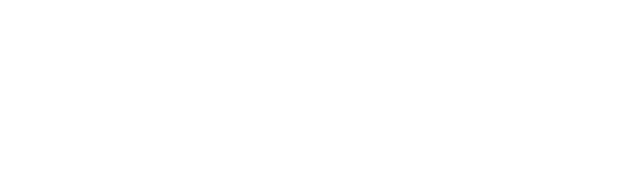
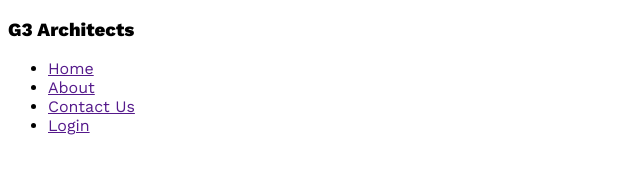
Before and after one commit to NadimSrabon/G3-Architect, a plain HTML site: page index.html in a window 1280 px wide. Shown: the whole page, without its empty margins (0-640 px from the left). Drawn offline with nearby package versions, Linux system fonts and the light colour scheme.

Commit message:
zero percent done

```diff
--- a/index.html
+++ b/index.html
@@ -8,8 +8,25 @@
 </head>
 <body>
     <header>
+        <nav>
+            <h3>G3 Architects</h3>
+            <ul>
+                <li><a href="">Home</a></li>
+                <li><a href="">About</a></li>
+                <li><a href="">Contact Us</a></li>
+                <li><a href="">Login</a></li>
+            </ul>
+        </nav>
 
     </header>
 
+    <main>
+
+    </main>
+
+    <footer>
+
+    </footer>
+
 </body>
 </html>
--- a/styles/style.css
+++ b/styles/style.css
@@ -0,0 +1,5 @@
+@import url('https://fonts.googleapis.com/css2?family=Work+Sans:ital,wght@0,400;0,500;0,800;1,600&display=swap');
+
+*{
+    font-family: 'Work Sans', sans-serif;
+}
```
